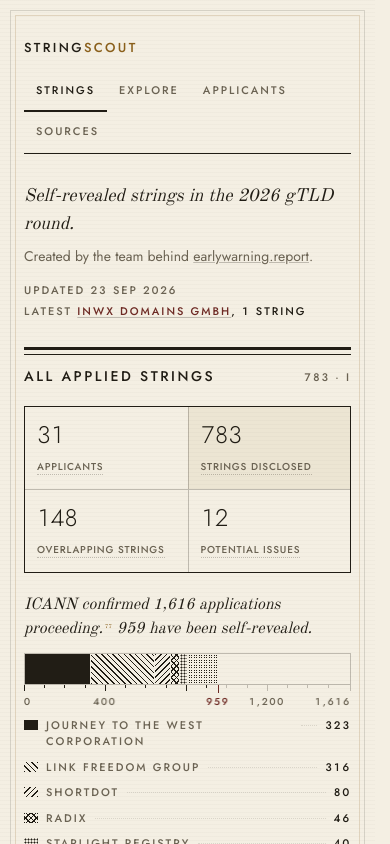
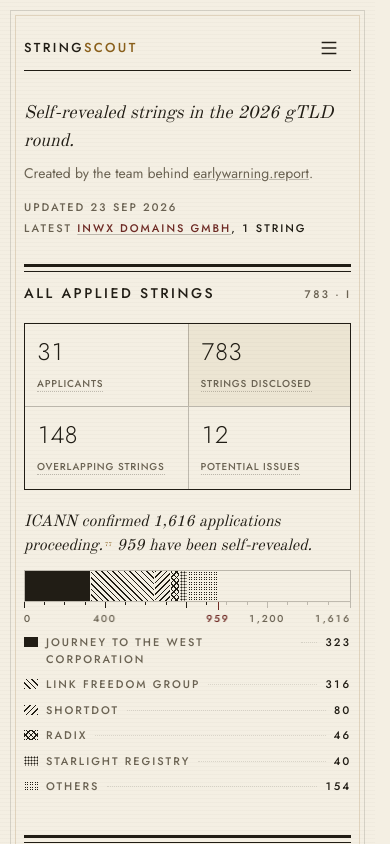
Before and after one commit to aslobodnik/stringscout, a Next.js app: page / in a window 390 px wide. Shown: the top 844 px of the page. Built offline with nearby package versions, Linux system fonts and the light colour scheme.

Commit message:
add compact mobile navigation menu

```diff
--- a/components/PageHeader.tsx
+++ b/components/PageHeader.tsx
@@ -1,20 +1,12 @@
 import Link from "next/link";
 import Dateline from "./Dateline";
-
-// /withdrawn is deliberately absent: it exists for the record, reachable by
-// typing the path, but it is not something to send a reader to.
-const NAV = [
-  { href: "/", label: "Strings" },
-  { href: "/explore", label: "Explore" },
-  { href: "/applicants", label: "Applicants" },
-  { href: "/sources", label: "Sources" },
-];
+import SiteNav from "./SiteNav";
 
 // Scrolls with the page rather than floating: pinned, it slid over the plate
 // frame lines on every scroll.
 export function TopBar({ current }: { current: string }) {
   return (
-    <div className="flex flex-wrap items-stretch justify-between gap-x-4 border-b border-ink">
+    <div className="flex items-stretch justify-between gap-x-4 border-b border-ink">
       <Link
         href="/"
         className="group label !text-[13px] flex items-center py-3 focus-visible:outline-2 focus-visible:outline-gold"
@@ -26,27 +18,7 @@
           scout
         </span>
       </Link>
-      <nav aria-label="Site" className="flex flex-wrap">
-        {NAV.map((n) =>
-          n.href === current ? (
-            <span
-              key={n.href}
-              aria-current="page"
-              className="label text-ink flex items-center px-3 py-3 -mb-px border-b-2 border-ink"
-            >
-              {n.label}
-            </span>
-          ) : (
-            <Link
-              key={n.href}
-              href={n.href}
-              className="label text-ink-soft flex items-center px-3 py-3 -mb-px border-b-2 border-transparent hover:text-oxblood focus-visible:outline-2 focus-visible:outline-gold transition-colors duration-200 ease-in-out"
-            >
-              {n.label}
-            </Link>
-          )
-        )}
-      </nav>
+      <SiteNav current={current} />
     </div>
   );
 }
--- /dev/null
+++ b/components/SiteNav.tsx
@@ -0,0 +1,83 @@
+"use client";
+
+import Link from "next/link";
+import { useEffect, useId, useRef, useState } from "react";
+
+// /withdrawn is kept for the record, not promoted in the navigation.
+const NAV = [
+  { href: "/", label: "Strings" },
+  { href: "/explore", label: "Explore" },
+  { href: "/applicants", label: "Applicants" },
+  { href: "/sources", label: "Sources" },
+];
+
+export default function SiteNav({ current }: { current: string }) {
+  const [open, setOpen] = useState(false);
+  const root = useRef<HTMLDivElement>(null);
+  const toggle = useRef<HTMLButtonElement>(null);
+  const menuId = useId();
+
+  useEffect(() => {
+    if (!open) return;
+    const dismiss = (event: PointerEvent) => {
+      if (event.target instanceof Node && !root.current?.contains(event.target)) setOpen(false);
+    };
+    const desktop = window.matchMedia("(min-width: 640px)");
+    const resized = () => { if (desktop.matches) setOpen(false); };
+    document.addEventListener("pointerdown", dismiss);
+    desktop.addEventListener("change", resized);
+    return () => {
+      document.removeEventListener("pointerdown", dismiss);
+      desktop.removeEventListener("change", resized);
+    };
+  }, [open]);
+
+  return (
+    <div
+      ref={root}
+      className="relative flex items-center"
+      onBlur={(event) => {
+        if (!event.currentTarget.contains(event.relatedTarget)) setOpen(false);
+      }}
+      onKeyDown={(event) => {
+        if (event.key === "Escape" && open) {
+          event.preventDefault();
+          event.stopPropagation();
+          setOpen(false);
+          toggle.current?.focus();
+        }
+      }}
+    >
+      <button
+        ref={toggle}
+        type="button"
+        aria-label={open ? "Close navigation" : "Open navigation"}
+        aria-expanded={open}
+        aria-controls={menuId}
+        onClick={() => setOpen(!open)}
+        className="flex h-11 w-11 cursor-pointer items-center justify-center border border-transparent text-ink transition-colors duration-200 ease-in-out hover:border-rule hover:bg-paper-deep hover:text-gold focus-visible:outline-2 focus-visible:outline-gold motion-reduce:transition-none sm:hidden"
+      >
+        <svg aria-hidden="true" width="22" height="22" viewBox="0 0 24 24" fill="none" stroke="currentColor" strokeWidth="1.5">
+          <path d={open ? "M6 6l12 12M6 18L18 6" : "M4 6h16M4 12h16M4 18h16"} />
+        </svg>
+      </button>
+      <nav
+        id={menuId}
+        aria-label="Site"
+        className={`absolute right-0 top-full z-30 mt-2 w-52 border border-rule bg-paper p-2 transition-[opacity,transform,visibility] duration-200 ease-in-out motion-reduce:transition-none sm:visible sm:static sm:mt-0 sm:flex sm:w-auto sm:translate-y-0 sm:border-0 sm:bg-transparent sm:p-0 sm:opacity-100 ${open ? "visible translate-y-0 opacity-100" : "invisible -translate-y-1 opacity-0"}`}
+      >
+        {NAV.map((item) => (
+          <Link
+            key={item.href}
+            href={item.href}
+            aria-current={item.href === current ? "page" : undefined}
+            onClick={() => setOpen(false)}
+            className={`label flex min-h-11 items-center border-l-2 px-3 py-3 transition-colors duration-200 ease-in-out focus-visible:outline-2 focus-visible:outline-gold motion-reduce:transition-none sm:-mb-px sm:border-b-2 sm:border-l-0 ${item.href === current ? "border-gold bg-paper-deep text-ink sm:border-ink sm:bg-transparent" : "border-transparent text-ink-soft hover:bg-paper-deep hover:text-oxblood sm:hover:bg-transparent"}`}
+          >
+            {item.label}
+          </Link>
+        ))}
+      </nav>
+    </div>
+  );
+}
```
